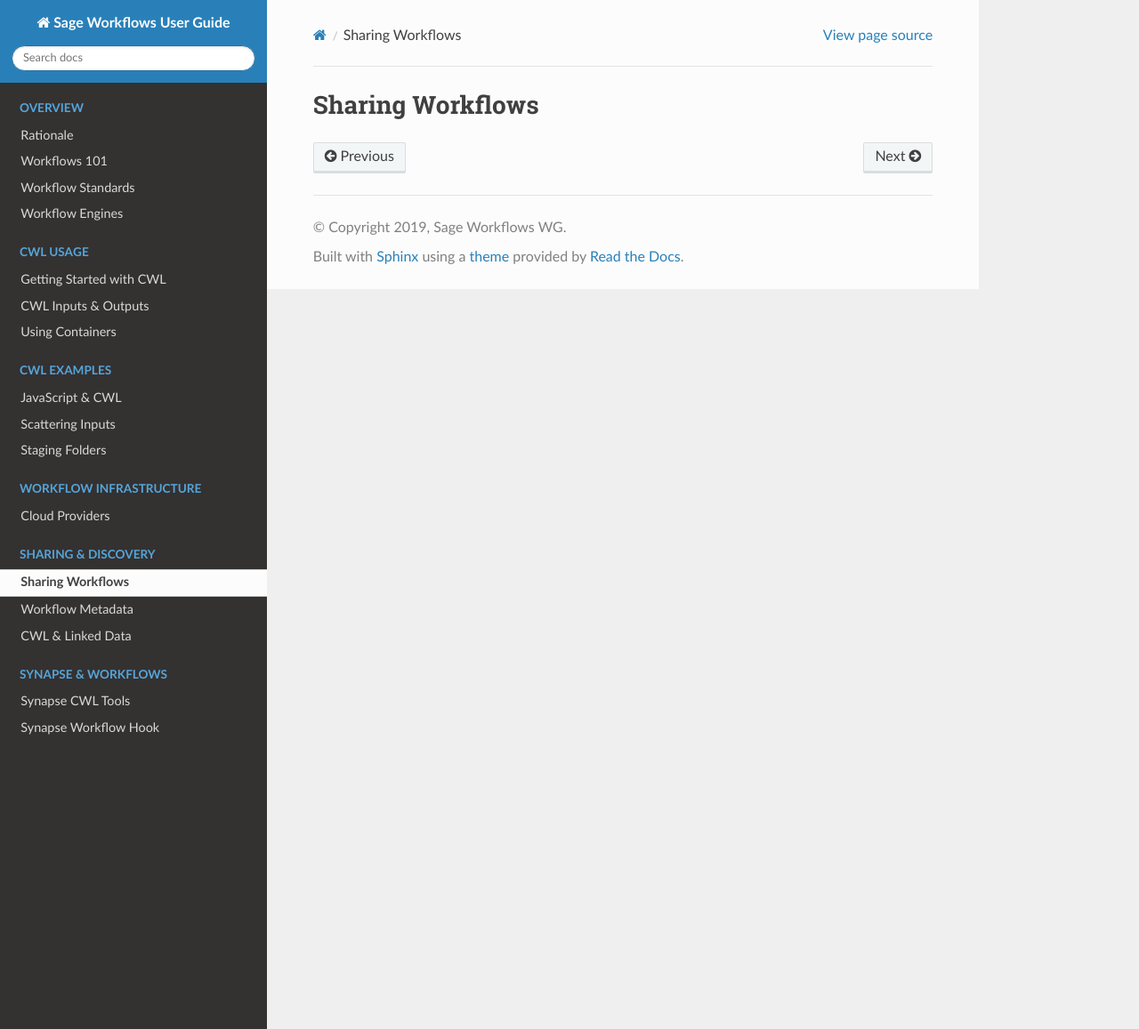
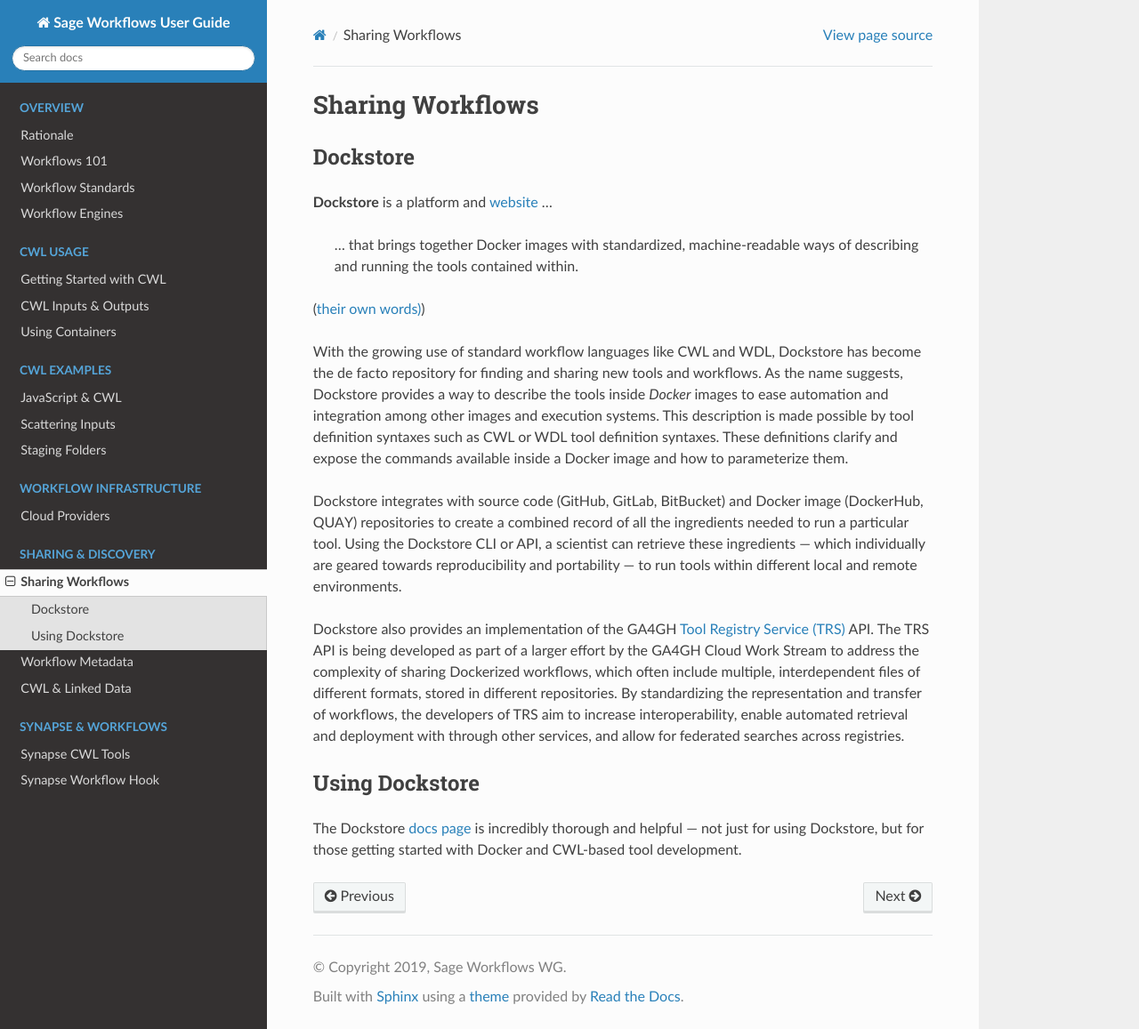
Before and after one commit to Sage-Bionetworks/sage-workflows-sandbox, a Sphinx documentation site: the page built from docs/sharing_discovery/sharing-workflows.rst, in a window 1280 px wide and 1157 px high. Shown: the whole window at 89% size. Built offline with Sphinx 7.4.7 and the Read the Docs theme 2.0.0, drawn with Linux system fonts in a browser that asks for light colours.

Commit message:
Add description of Dockstore and TRS
Provide an overview of Dockstore and the motivation behind the
platform / how it works with Docker and CWL. Also mention the
Tool Registry Service and broader efforts for standardizing tool
and workflow sharing.

Fixes #6

```diff
--- a/docs/sharing_discovery/sharing-workflows.rst
+++ b/docs/sharing_discovery/sharing-workflows.rst
@@ -3,3 +3,23 @@
 
 .. meta::
     :description lang=en: Sharing tools and workflows with Dockstore and the Tool Registry Service (TRS) API.
+
+Dockstore
+---------
+
+**Dockstore** is a platform and `website <https://dockstore.org/>`_ ...
+
+    ... that brings together Docker images with standardized, machine-readable ways of describing and running the tools contained within.
+
+(`their own words) <https://f1000research.com/articles/6-52/>`_)
+
+With the growing use of standard workflow languages like CWL and WDL, Dockstore has become the de facto repository for finding and sharing new tools and workflows. As the name suggests, Dockstore provides a way to describe the tools inside *Docker* images to ease automation and integration among other images and execution systems. This description is made possible by tool definition syntaxes such as CWL or WDL tool definition syntaxes. These definitions clarify and expose the commands available inside a Docker image and how to parameterize them.
+
+Dockstore integrates with source code (GitHub, GitLab, BitBucket) and Docker image (DockerHub, QUAY) repositories to create a combined record of all the ingredients needed to run a particular tool. Using the Dockstore CLI or API, a scientist can retrieve these ingredients — which individually are geared towards reproducibility and portability — to run tools within different local and remote environments.
+
+Dockstore also provides an implementation of the GA4GH `Tool Registry Service (TRS) <https://github.com/ga4gh/tool-registry-schemas/>`_ API. The TRS API is being developed as part of a larger effort by the GA4GH Cloud Work Stream to address the complexity of sharing Dockerized workflows, which often include multiple, interdependent files of different formats, stored in different repositories. By standardizing the representation and transfer of workflows, the developers of TRS aim to increase interoperability, enable automated retrieval and deployment with through other services, and allow for federated searches across registries.
+
+Using Dockstore
+---------------
+
+The Dockstore `docs page <https://docs.dockstore.org//>`_ is incredibly thorough and helpful — not just for using Dockstore, but for those getting started with Docker and CWL-based tool development.
```
